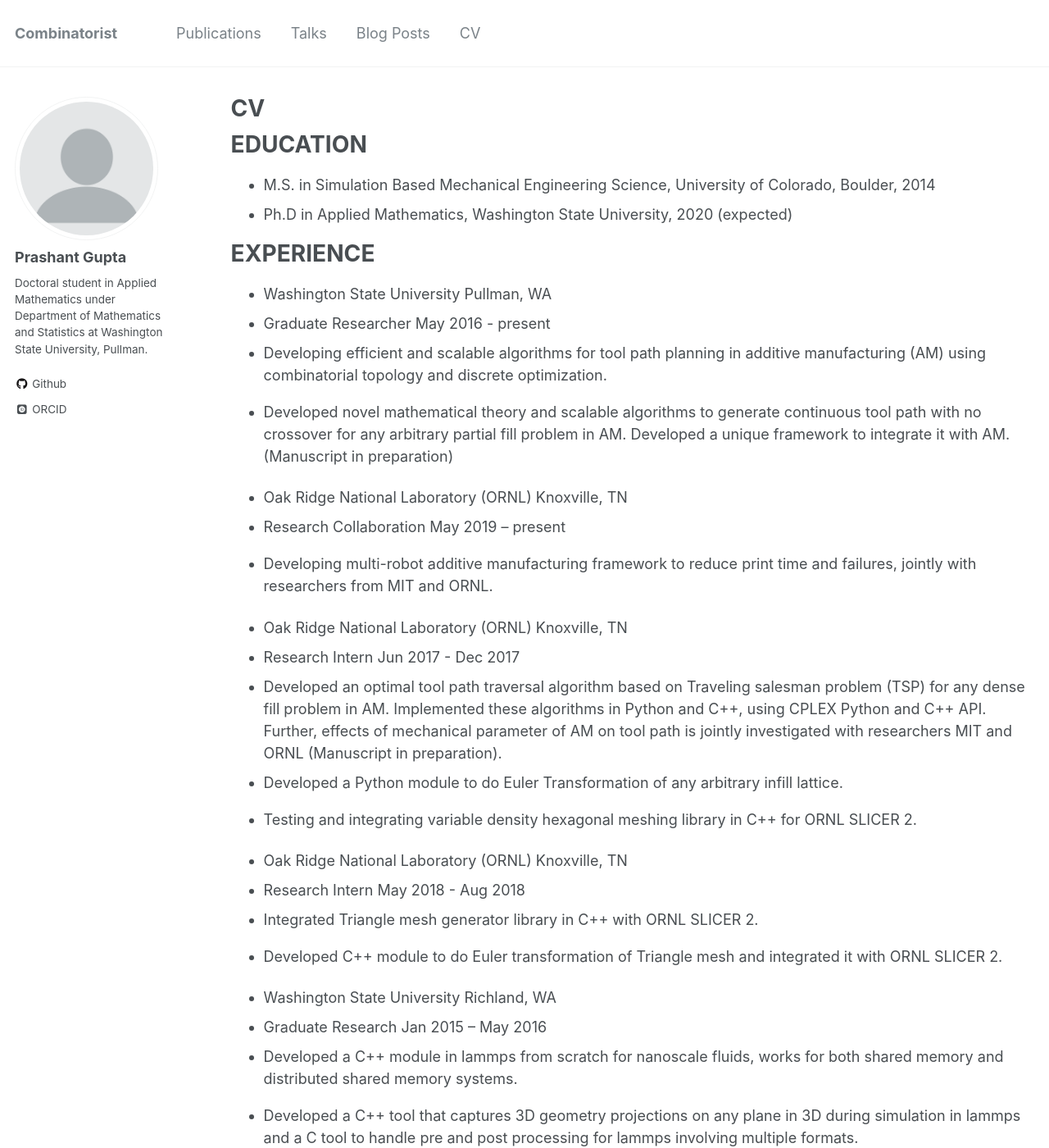
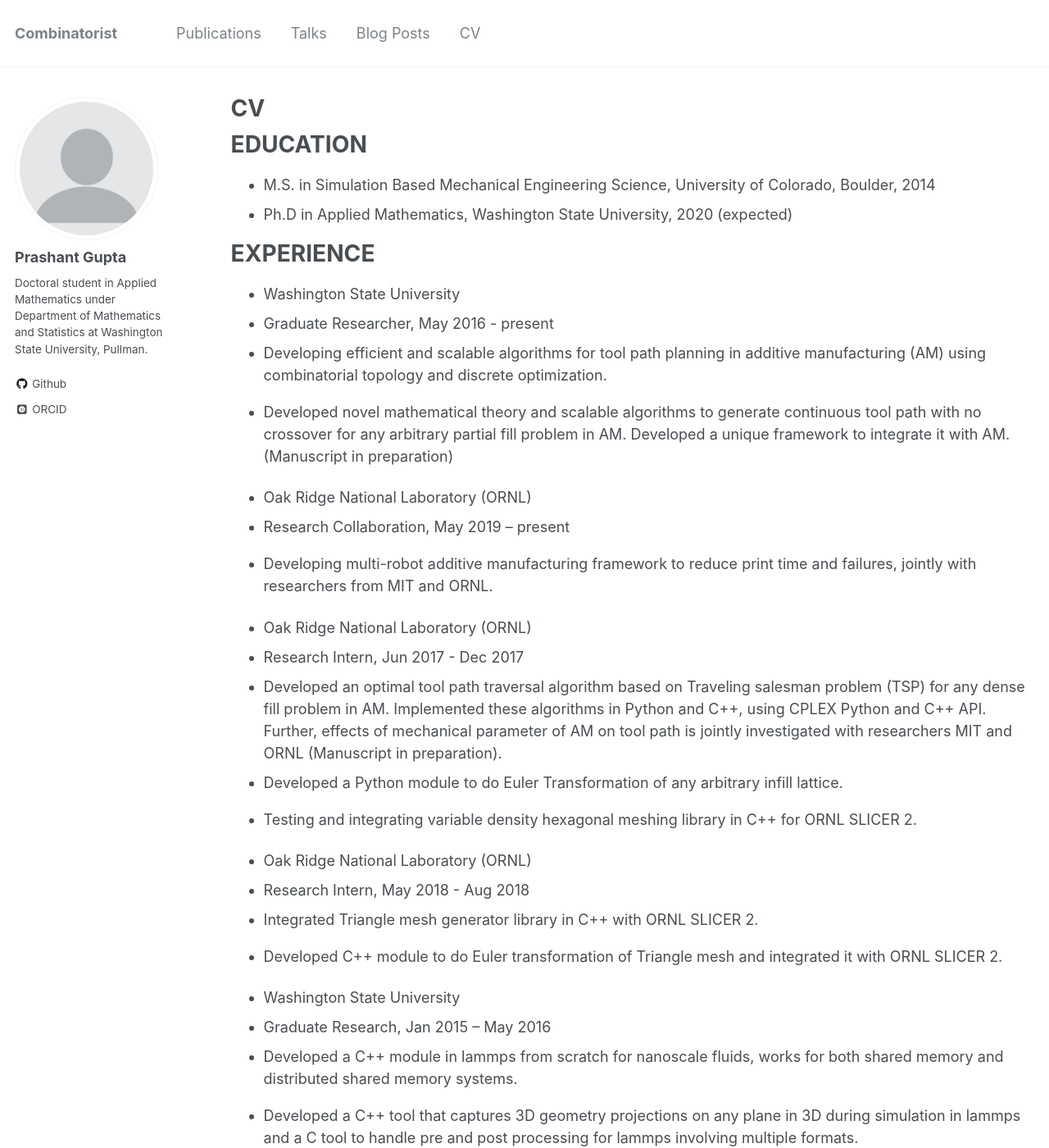
Before and after one commit to pragup/pragup.github.io, a Jekyll site: the page built from _pages/cv.md, in a window 1280 px wide and 1400 px high. Shown: the whole window at 82% size. Built offline with Jekyll 4.4.1, drawn with Linux system fonts in a browser that asks for light colours; some web fonts are replaced; some of the changed text lies outside the part shown.

Commit message:
no message

```diff
--- a/_pages/cv.md
+++ b/_pages/cv.md
@@ -16,33 +16,33 @@ EDUCATION
 
 EXPERIENCE
 ======
-* Washington State University                                                                                                                                                Pullman, WA
-* Graduate Researcher								                                                                                                                         May 2016 - present
+* Washington State University
+* Graduate Researcher, May 2016 - present
 * Developing efficient and scalable algorithms for tool path planning in additive manufacturing (AM) using combinatorial topology and discrete optimization.
 * Developed novel mathematical theory and scalable algorithms to generate continuous tool path with no crossover for any arbitrary partial fill problem in AM. Developed a unique framework to integrate it with AM. (Manuscript in preparation)
 
-* Oak Ridge National Laboratory (ORNL)                                                                                                                                       Knoxville, TN
-* Research Collaboration                                                                                                                                                     May 2019 – present
+* Oak Ridge National Laboratory (ORNL)
+* Research Collaboration, May 2019 – present
 * Developing multi-robot additive manufacturing framework to reduce print time and failures, jointly with researchers from MIT and ORNL.
 
-* Oak Ridge National Laboratory (ORNL)                                                                                                                                       Knoxville, TN
-* Research Intern                                                                                                                                                            Jun 2017 - Dec 2017
+* Oak Ridge National Laboratory (ORNL)
+* Research Intern, Jun 2017 - Dec 2017
 * Developed an optimal tool path traversal algorithm based on Traveling salesman problem (TSP) for any dense fill problem in AM. Implemented these algorithms in Python and C++, using CPLEX Python and C++ API. Further, effects of mechanical parameter of AM on tool path is jointly investigated with researchers MIT and ORNL (Manuscript in preparation).
 * Developed a Python module to do Euler Transformation of any arbitrary infill lattice.
 * Testing and integrating variable density hexagonal meshing library in C++ for ORNL SLICER 2.
 
-* Oak Ridge National Laboratory (ORNL)                                                                                                                                       Knoxville, TN
-* Research Intern                                                                                                                                                            May 2018 - Aug 2018
+* Oak Ridge National Laboratory (ORNL)
+* Research Intern, May 2018 - Aug 2018
 * Integrated Triangle mesh generator library in C++ with ORNL SLICER 2.
 * Developed C++ module to do Euler transformation of Triangle mesh and integrated it with ORNL SLICER 2.
 
-* Washington State University                                                                                                                                                Richland, WA
-* Graduate Research                         					                                                                                                             Jan 2015 – May 2016
+* Washington State University
+* Graduate Research, Jan 2015 – May 2016
 * Developed a C++ module in lammps from scratch for nanoscale fluids, works for both shared memory and distributed shared memory systems.
 * Developed a C++ tool that captures 3D geometry projections on any plane in 3D during simulation in lammps and a C tool to handle pre and post processing for lammps involving multiple formats.
 
-* NEi Software                                                                                                                                                               Westminster, CA
-* Finite Element Analysis intern                                                                                                                                             May 2013 - Aug 2013
+* NEi Software, Westminster, CA
+* Finite Element Analysis intern, May 2013 - Aug 2013
 * Testing and developing NEi Nastran non-linear optimization solver written in C++.
 * Integrated and tested a non-linear optimization solver, IPOPT to NEi Nastran that gives better performance in terms of checkerboard and symmetry of design when forces are symmetric.
 
```
